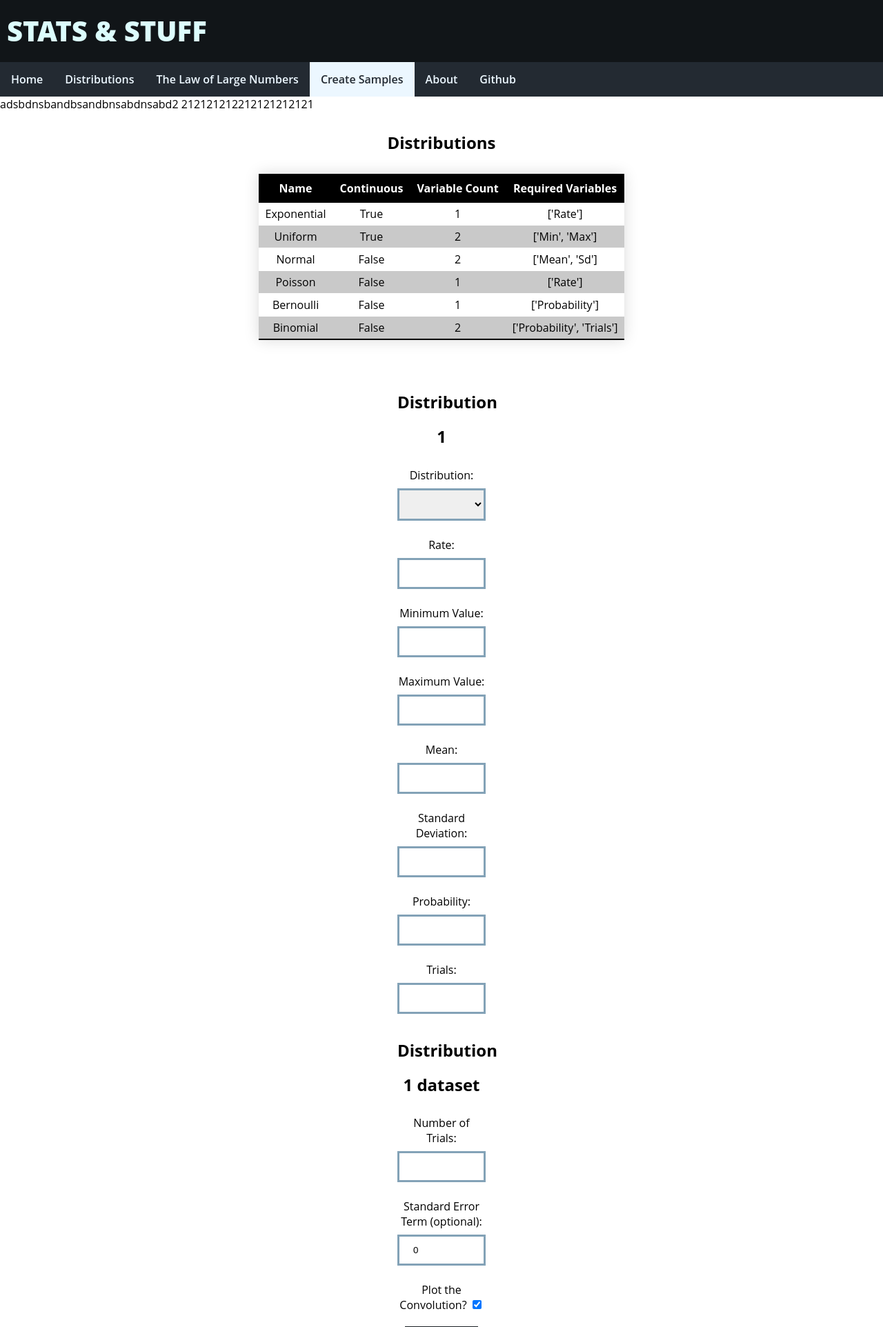
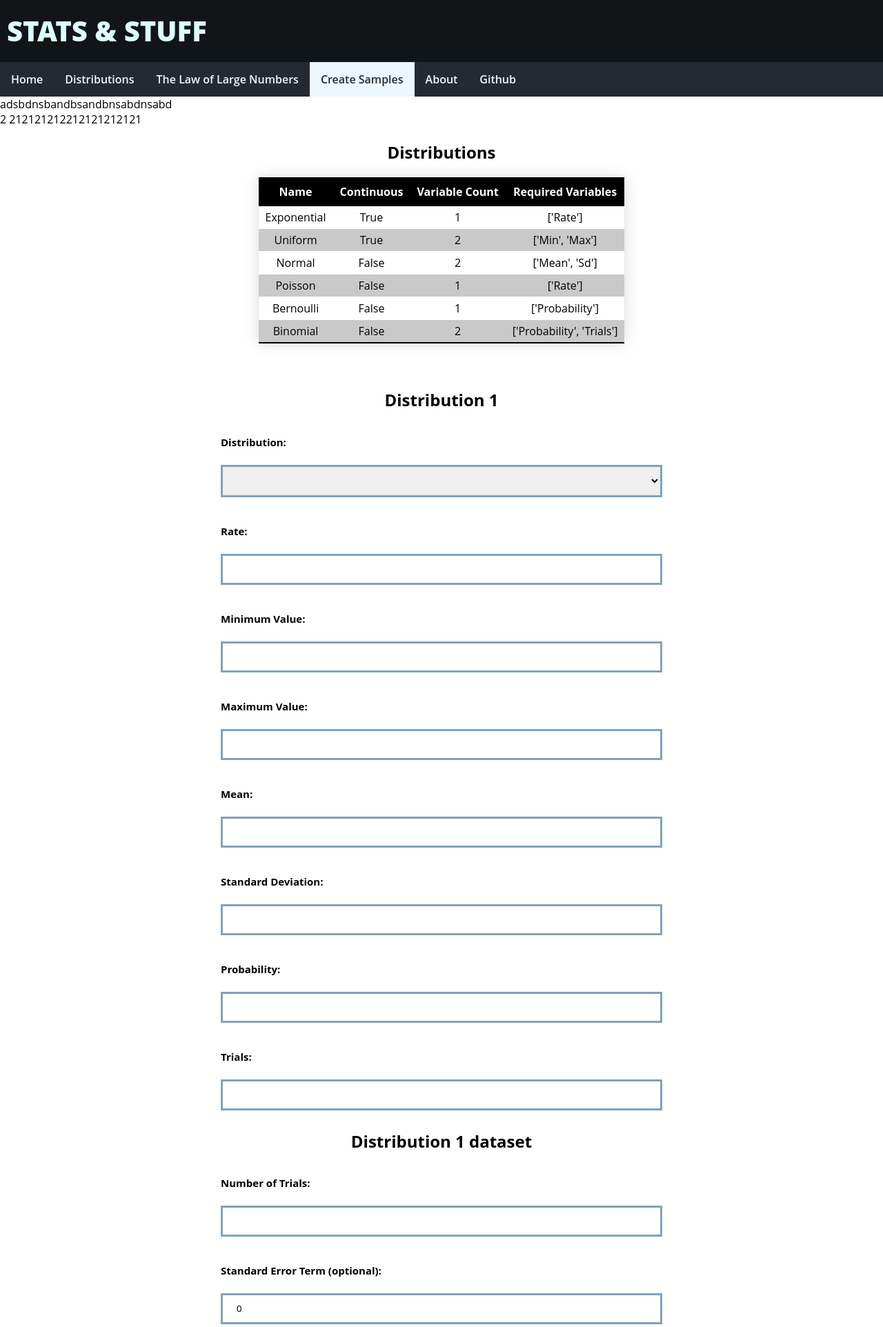
Before and after one commit to ltptnt/StatSite, a Django app: page /statVisualiser/generatingSamples in a window 1280 px wide. Shown: the top 1924 px of the page at 69% size. Run offline with Django 4.2, Linux system fonts and the light colour scheme; data comes from the database, SQL or seed files in the repository.

Commit message:
make it look spiceryer

```diff
--- a/statVisualiser/static/statVisualiser/styles.css
+++ b/statVisualiser/static/statVisualiser/styles.css
@@ -2,8 +2,6 @@ body {
     font-family:'Open Sans', sans-serif;
     margin: auto;
 }
-
-/* Text */
 
 h1, h2, h3, h4, h5, h6 {
     font-family:'Open Sans', sans-serif;
@@ -18,59 +16,76 @@ h1, h2, h3, h4, h5, h6 {
     margin: auto;
 }
 
-h2 {
-    line-height:50px;
+/* Navigation Bar */
+
+.navbar ul {
+    list-style-type: none;
+    margin: 0;
+    padding: 0;
+    overflow: hidden;
+    background-color: #232a32;
+    position: -webkit-sticky; /* Safari */
+    position: sticky;
+    top: 0;
 }
 
-h3 {
-    line-height:30px;
-    padding-bottom:20px;
+.navbar li {
+    float: left;
 }
 
-h4 {
-    padding-top:10px;
-    line-height:40px;
-    padding-bottom:20px;
+.navbar li a {
+    display: block;
+    color: #ECF7FF;
+    text-align: center;
+    font-weight: 600;
+    padding: 14px 16px;
+    text-decoration: none;
+}
+
+.navbar li a:hover {
+    background-color: #191f23;;
+    color: #ECF7FF;
+}
+
+.navbar li a.active {
+    background-color: #ECF7FF;
+    color: #232A32;
 }
 
 
-/* Misc Divs  */
+/* Page Title */
 
-
-.centered {
-    text-align: center;
-}
-
-.database {
+.page_title {
+    width: 80%;
+    text-align: left;
     margin: auto;
-    background: #ffffff;
+    padding-top: 30px;
     padding-bottom: 30px;
 }
 
-.picker {
-    margin: auto;
-    padding-top: 15px;
-    width: 10%;
-    text-align: center;
+.page_title h1 {
+    line-height: 0;
 }
 
-.title_bar {
-    background: #111518;
-    padding-top: 20px;
-    padding-bottom: 40px;
-    padding-left: 10px;
-    margin-bottom: -20px;
+.page_title h2 {
+    line-height: 0;
+    font-weight: lighter;
+    color: #b5bdcb;
+    font-style: italic;
+    font-size: 15px;
 }
 
-.navbar {
-    padding-bottom: 0;
-    top: 0;
-    position: sticky;
-    position: -webkit-sticky /* For silly safari */ ;
+/* Blurb */
+
+.blurb {
+    width: 70%;
+    text-align: left;
+    margin: auto;
+    padding-bottom: 30px;
 }
 
-.text {
-    width: 200px;
+.page_title p {
+    line-height: 0;
 }
 
 
@@ -111,43 +126,23 @@ h4 {
     border-bottom: 2px solid #000000;
 }
 
-/* Navigation Bar */
 
-.navbar ul {
-    list-style-type: none;
-    margin: 0;
-    padding: 0;
-    overflow: hidden;
-    background-color: #232a32;
-    position: -webkit-sticky; /* Safari */
-    position: sticky;
-    top: 0;
+/* Form */
+
+.picker {
+    margin: auto;
+    padding-top: 15px;
+    text-align: left;
+    width: 50%;
+    display: table;
 }
 
-.navbar li {
-    float: left;
+.picker label {
+    line-height:50px;
+    font-weight: bold;
+    font-size:15px;
+    margin: auto;
 }
-
-.navbar li a {
-    display: block;
-    color: #ECF7FF;
-    text-align: center;
-    font-weight: 600;
-    padding: 14px 16px;
-    text-decoration: none;
-}
-
-.navbar li a:hover {
-    background-color: #191f23;;
-    color: #ECF7FF;
-}
-
-.navbar li a.active {
-    background-color: #ECF7FF;
-    color: #232A32;
-}
-
-/* Form */
 
 input[type=number], select {
     border: 3px solid #83a2b7;
@@ -169,7 +164,7 @@ input[type=submit] {
     border: none;
     color: #dcfdfd;
     padding: 16px 32px;
-     text-decoration: none;
+    text-decoration: none;
     margin: 4px 2px;
      cursor: pointer;
 }
@@ -178,10 +173,9 @@ input[type=submit] {
 
 .graph {
     text-align: center;
-    margin-bottom: 100px;
-    margin-top: 100px;
-    width: 700px;
+    width: fit-content;
     height: 500px;
+    margin: auto;
 }
 
 #blank_graph {
@@ -194,19 +188,34 @@ input[type=submit] {
     margin-top: 100px;
 }
 
-/* Making columns*/
-.flex-container {
-    display: flex;
-    flex-direction: row;
+
+/* Misc Divs  */
+
+.centered {
+    text-align: center;
 }
 
-.row:after {
-    display: table;
-    clear: both;
-    content:"";
+.database {
+    margin: auto;
+    background: #ffffff;
+    padding-bottom: 30px;
 }
 
-.column {
-    float: left;
-    flex: 50%;
+.title_bar {
+    background: #111518;
+    padding-top: 20px;
+    padding-bottom: 40px;
+    padding-left: 10px;
+    margin-bottom: -20px;
 }
+
+.navbar {
+    padding-bottom: 0;
+    top: 0;
+    position: sticky;
+    position: -webkit-sticky /* For silly safari */ ;
+}
+
+.text {
+    width: 200px;
+}
```
